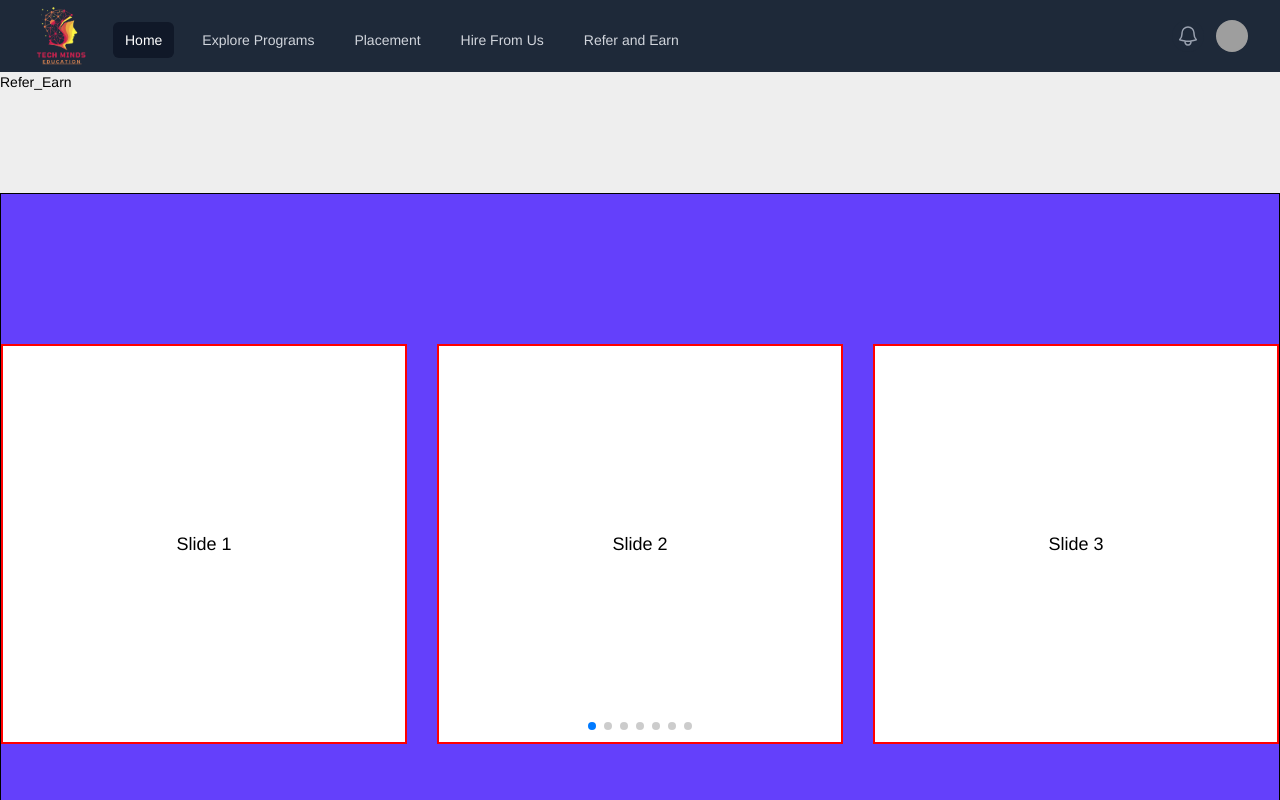
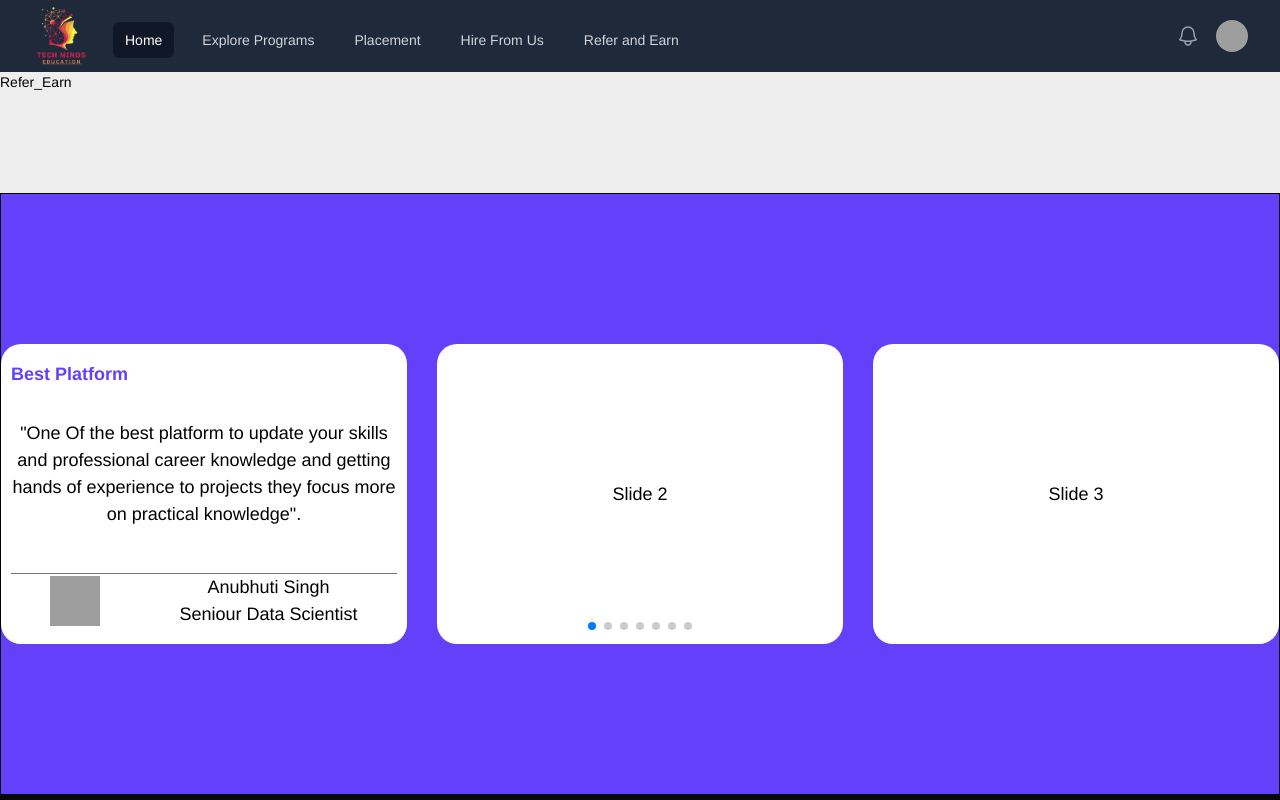
Before and after one commit to patilrohit1964/edu_sys, a React (Vite) app in the folder client/: page /refer-earn in a window 1280 px wide. Shown: the top 800 px of the page. Built offline with nearby package versions, Linux system fonts and the light colour scheme; grey boxes are pictures that could not be loaded.

Commit message:
done slider

```diff
--- a/client/src/App.css
+++ b/client/src/App.css
@@ -26,13 +26,14 @@ body {
   text-align: center;
   font-size: 18px;
   background: #fff;
-  height: 400px;
-  width: 400px;
-  /* Center slide text vertically */
+  height: 300px;
+  width: 300px;
+  padding: 10px;
+  border-radius: 20px;
   display: flex;
-  justify-content: center;
+  flex-direction: column;
   align-items: center;
-  border: 2px solid red;
+  justify-content: space-around;
 }
 
 .swiper-slide img {
--- a/client/src/pages/PeopleSlider.jsx
+++ b/client/src/pages/PeopleSlider.jsx
@@ -25,7 +25,21 @@ export default function Peopleslider() {
                 modules={[FreeMode, Pagination]}
                 className="mySwiper"
             >
-                <SwiperSlide>Slide 1</SwiperSlide>
+                <SwiperSlide>
+                    <div>
+                        <h3 className='text-left text-[#6440FB] font-semibold'>Best Platform</h3>
+                        <p className='py-8'>"One Of the best platform to update your skills and professional career knowledge and getting hands of experience to projects they focus more on practical knowledge".</p>
+                    </div>
+                    <div className='flex items-center justify-around border-t border-t-gray-500 w-full'>
+                        <div className='h-[50px] w-[50px] rounded-full'>
+                            <img src="https://techmindseducation.com/wp-content/uploads/2024/01/WhatsApp-Image-2024-01-17-at-11.49.04-AM.jpeg.webp" alt="https://techmindseducation.com/wp-content/uploads/2024/01/WhatsApp-Image-2024-01-17-at-11.49.04-AM.jpeg.webp" className='h-full w-full' />
+                        </div>
+                        <div className='flex flex-col'>
+                            <h3>Anubhuti Singh</h3>
+                            <p>Seniour Data Scientist</p>
+                        </div>
+                    </div>
+                </SwiperSlide>
                 <SwiperSlide>Slide 2</SwiperSlide>
                 <SwiperSlide>Slide 3</SwiperSlide>
                 <SwiperSlide>Slide 4</SwiperSlide>
```
